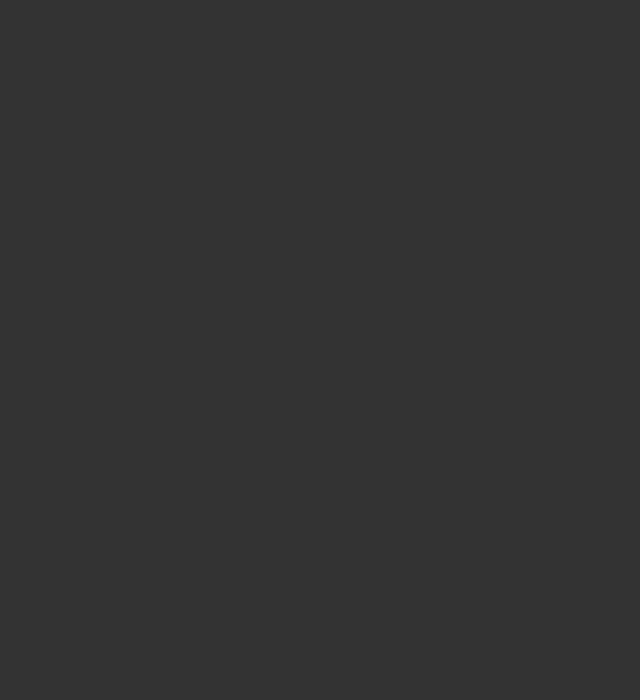
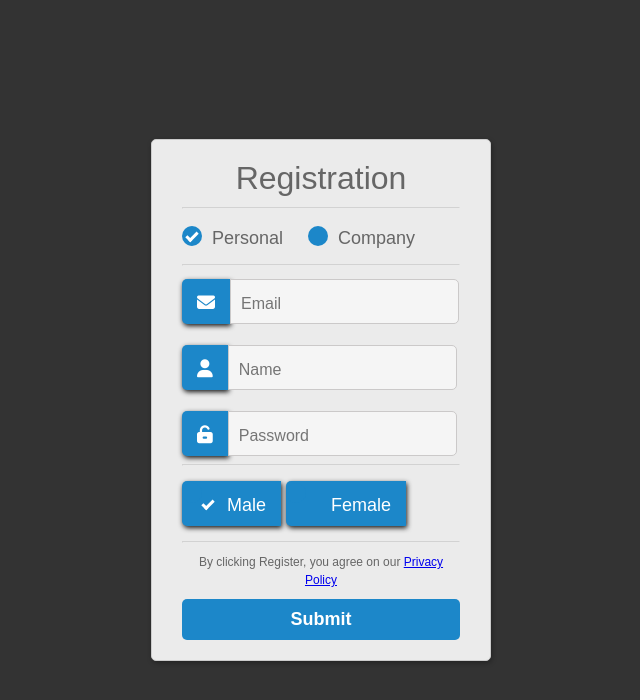
Before and after one commit to p-budhathoki/javascript-60-projects, a plain HTML site: page form-validation/index.html in a window 1280 px wide. Shown: the whole page, without its empty margins (319-959 px from the left). Drawn offline with Linux system fonts and the light colour scheme.

Commit message:
html, css and javascriptfor form validation updated

```diff
--- a/form-validation/index.html
+++ b/form-validation/index.html
@@ -4,7 +4,7 @@
     <meta charset="UTF-8" />
     <meta http-equiv="X-UA-Compatible" content="IE=edge" />
     <meta name="viewport" content="width=device-width, initial-scale=1.0" />
-    <title>PageTitle</title>
+    <title>Form Validation</title>
 
     <!--==============================================================-->
     <!-- <link rel="stylesheet" href="../normalize.css" /> -->
@@ -18,6 +18,80 @@
   </head>
 
   <body>
+    <div class="container">
+      <div class="main-block">
+        <h1>Registration</h1>
+        <form action="" class="myform">
+          <hr />
+          <!-- account type -->
+          <div class="account-type">
+            <input
+              type="radio"
+              name="account"
+              value="none"
+              id="radioOne"
+              checked />
+            <label for="radioOne" class="radio">Personal</label>
+
+            <input type="radio" name="account" value="none" id="radioTwo" />
+            <label for="radioTwo" class="radio">Company</label>
+          </div>
+          <hr />
+
+          <!-- email -->
+          <label id="icon" for="email">
+            <i class="fas fa-envelope"></i>
+          </label>
+          <input
+            type="text"
+            name="email"
+            id="email"
+            placeholder="Email"
+             />
+          <span class="error hide"></span>
+          <!-- name -->
+          <label id="icon" for="name">
+            <i class="fas fa-user"></i>
+          </label>
+          <input
+            type="text"
+            name="name"
+            id="name"
+            placeholder="Name"
+             />
+          <span class="error hide"></span>
+          <!-- password -->
+          <label id="icon" for="password">
+            <i class="fas fa-unlock-alt"></i>
+          </label>
+          <input
+            type="text"
+            name="password"
+            id="password"
+            placeholder="Password"
+             />
+          <span class="error hide"></span>
+          <hr />
+          <!-- gender -->
+          <div class="gender">
+            <!-- male -->
+            <input type="radio" value="none" id="male" name="gender" checked />
+            <label id="icon" for="male" class="radio">Male</label>
+            <!-- female -->
+            <input type="radio" value="none" id="female" name="gender" />
+            <label id="icon" for="female" class="radio">Female</label>
+          </div>
+          <hr />
+          <div class="btn-block">
+            <p>
+              By clicking Register, you agree on our
+              <a href="#">Privacy Policy</a>
+            </p>
+            <button type="submit" href="/">Submit</button>
+          </div>
+        </form>
+      </div>
+    </div>
     <script src="script.js"></script>
   </body>
 </html>
--- a/form-validation/script.js
+++ b/form-validation/script.js
@@ -0,0 +1,69 @@
+const myForm = document.querySelector("form");
+const inputs = document.querySelectorAll("input");
+const errors = document.querySelectorAll(".error");
+const required = ["email", "password", "name"];
+
+myForm.addEventListener("submit", validation);
+
+function validation(e) {
+  let data = {};
+  //   console.log(e);
+  e.preventDefault();
+
+  errors.forEach((item) => {
+    item.classList.add("hide");
+  });
+
+  let error = false;
+
+  inputs.forEach((el) => {
+    let tempName = el.getAttribute("name");
+    // console.log(tempName);
+
+    if (tempName != null) {
+      el.style.borderColor = "#ddd";
+      if (el.value.length == 0 && required.includes(tempName)) {
+        addError(el, "Required Field", tempName);
+        error = true;
+      }
+      //   data[tempName] = el.value;
+
+
+    if (tempName == "email") {
+      let exp = /([A-Za-z0-9._-]+@[A-Za-z0-9._-]+\.[A-Za-z0-9]+)\w+/;
+      let result = exp.test(el.value);
+      if (!result) {
+        addError(el, "Invalid Email", tempName);
+        error = true;
+      }
+      //   console.log(result);
+    }
+    //   password
+    if (tempName == "password") {
+      let exp = /[A-Za-z0-9]+$/;
+      let result = exp.test(el.value);
+      if (!result) {
+        addError(el, "Only numbers and letters", tempName);
+        error = true;
+      }
+      if (!(el.value.length > 3 && el.value.length <9)) {
+        addError(el, "Needs to be between 3 - 8 characters", tempName);
+      }
+        }
+        data[tempName] = el.value;
+        }
+  });
+    if (!error) {
+        myForm.submit();
+    }
+  //   console.log(data);
+}
+function addError(input, msg, fieldName) {
+  let temp = input.nextElementSibling;
+  temp.classList.remove("hide");
+  temp.textContent = fieldName.toUpperCase() + " " + msg;
+  input.style.borderColor = "red";
+  input.focus();
+  //   console.log(temp);
+}
+function test() {}
--- a/form-validation/styles.css
+++ b/form-validation/styles.css
@@ -60,3 +60,177 @@ img {
 }
 
 /* ======================================================================= */
+.container {
+    width: 100%;
+    height: 100vh;
+    display: flex;
+    justify-content: center;
+    color: #000;
+    font-family: Georgia, 'Times New Roman', Times, serif;
+    font-size: 1.8rem;
+    color: #666;
+}
+
+.hide {
+    display: none;
+}
+
+.error {
+    color: red;
+    font-size: 1.5rem;
+    font-family: sans-serif;
+    font-style: italic;
+    display: block;
+    margin-top: 0.8rem;
+}
+
+h1 {
+    padding: 1rem 0;
+    font-size: 3.2rem;
+    font-weight: 300;
+    text-align: center;
+}
+
+p {
+    font-size: 1.2rem;
+}
+
+hr {
+    color: #a9a9a9;
+    opacity: 0.3;
+}
+
+.main-block {
+    max-width: 34rem;
+    min-height: 46rem;
+    padding: 1rem 0;
+    margin: auto;
+    border-radius: 0.5rem;
+    border: 1px solid #ccc;
+    box-shadow: .1rem .2rem .5rem rgba(0, 0, 0, .31);
+    background: #ebebeb;
+}
+
+form {
+    margin: 0rem 3rem;
+}
+
+.account-type, .gender {
+    margin: 1.5rem 0;
+    /* background: red; */
+}
+
+input[type=radio] {
+    display: none;
+}
+
+label#icon {
+    margin: 0;
+    border-radius: .5rem 0 0 .5rem;
+    /* background: red; */
+}
+
+label.radio {
+    position: relative;
+    display: inline-block;
+    padding-top: 0.4rem;
+    margin-right: 2rem;
+    text-indent: 3rem;
+    overflow: visible;
+    cursor: pointer;
+    /* background: #000; */
+}
+
+label.radio::before {
+    content: '';
+    position: absolute;
+    top: 0.2rem;
+    left: 0;
+    width: 2rem;
+    height: 2rem;
+    border-radius: 50%;
+    background: #1c87c9;
+}
+
+.gender label.radio::after {
+    content: '';
+    position: absolute;
+    width: .9rem;
+    height: .4rem;
+    top: 1.9rem;
+    left: 2rem;
+    border: .3rem solid #fff;
+    border-top: none;
+    border-right: none;
+    transform: rotate(-45deg);
+    opacity: 0;
+
+}
+
+label.radio::after {
+    content: '';
+    position: absolute;
+    width: .9rem;
+    height: .4rem;
+    top: .8rem;
+    left: .4rem;
+    border: .3rem solid #fff;
+    border-top: none;
+    border-right: none;
+    transform: rotate(-45deg);
+    opacity: 0;
+
+}
+
+input[type=radio]:checked+label:after {
+    opacity: 1;
+}
+
+input[type=text], input[type=password] {
+    width: calc(100%-6rem);
+    /* height: 4rem; */
+    margin: 1.3rem 0rem 0rem -0.5rem;
+    padding: 1.5rem 1rem 1rem 1rem;
+    border-radius: 0rem .5rem .5rem 0;
+    border: 1px solid #cbc9c9;
+    background: whitesmoke;
+    font-size: 1.6rem;
+    /* border: 1px solid red; */
+    /* margin-top: 1rem; */
+}
+
+input[type=password] {
+    margin-bottom: 1.5rem;
+}
+
+#icon {
+    display: inline-block;
+    padding: 1.43rem 1.5rem 1rem 1.5rem;
+    box-shadow: .1rem .2rem .5rem rgba(0, 0, 0, .9);
+    background: #1c87c9;
+    color: #fff;
+    text-align: center;
+
+}
+
+.btn-block {
+    margin-top: 1rem;
+    text-align: center;
+}
+
+button {
+    width: 100%;
+    padding: 1rem 0;
+    margin: 1rem auto;
+    border-radius: 0.5rem;
+    border: none;
+    background: #1c87c9;
+    font-size: 1.8rem;
+    font-weight: 600;
+    color: #fff;
+}
+
+button:hover {
+    background: #26a9e0;
+
+}
```
